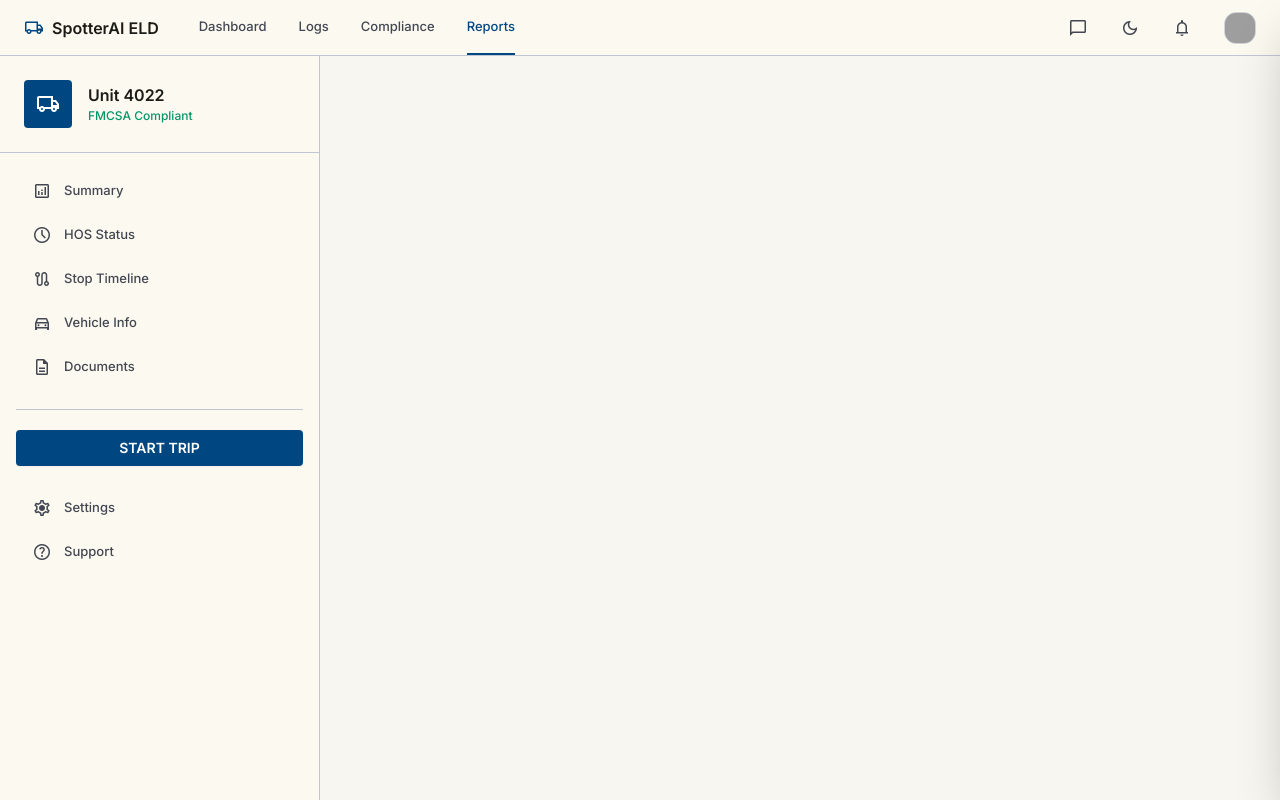
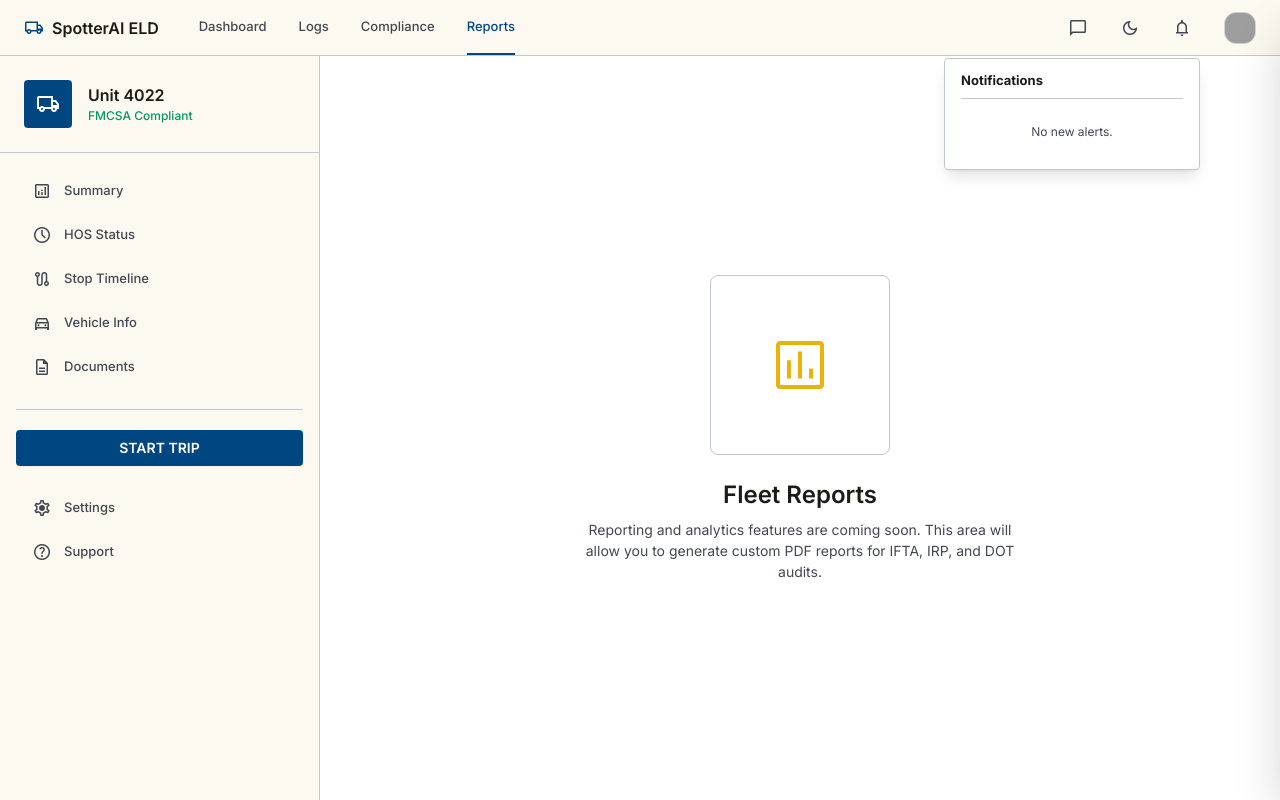
Before and after one commit to Aayush10530/Spotter, a React (Create React App) app in the folder frontend/: page /reports in a window 1280 px wide. Both pictures are taken after a click on the element "notifications". Built offline with nearby package versions, Linux system fonts and the light colour scheme; no server answers; grey boxes are pictures that could not be loaded.

Commit message:
Add Compliance and Reports placeholder pages and update routing

```diff
--- a/frontend/src/App.jsx
+++ b/frontend/src/App.jsx
@@ -4,6 +4,8 @@
 import TripPlanner from './pages/TripPlanner';
 import FleetDashboard from './pages/FleetDashboard';
 import Dashboard from './pages/Dashboard';
+import CompliancePlaceholder from './pages/CompliancePlaceholder';
+import ReportsPlaceholder from './pages/ReportsPlaceholder';
 
 function App() {
   return (
@@ -12,6 +14,8 @@
         <Route path="/" element={<TripPlanner />} />
         <Route path="/fleet" element={<FleetDashboard />} />
         <Route path="/dashboard" element={<Dashboard />} />
+        <Route path="/compliance" element={<CompliancePlaceholder />} />
+        <Route path="/reports" element={<ReportsPlaceholder />} />
       </Routes>
     </MainLayout>
   );
--- a/frontend/src/components/layout/TopNav.jsx
+++ b/frontend/src/components/layout/TopNav.jsx
@@ -1,9 +1,10 @@
-import React from 'react';
+import React, { useState } from 'react';
 import { Link, useLocation } from 'react-router-dom';
 
 function TopNav({ isDarkMode, toggleDarkMode, openChat }) {
   const location = useLocation();
   const currentPath = location.pathname;
+  const [showNotifications, setShowNotifications] = useState(false);
 
   return (
     <nav className="fixed top-0 left-0 w-full z-50 flex justify-between items-center px-6 h-[56px] border-b border-outline-variant bg-surface dark:bg-[#121212] dark:border-gray-800">
@@ -24,7 +25,7 @@
       </div>
 
       {/* Right side: Utilities */}
-      <div className="flex items-center gap-4 text-on-surface-variant dark:text-gray-300">
+      <div className="flex items-center gap-4 text-on-surface-variant dark:text-gray-300 relative">
         <span
           onClick={openChat}
           className="material-symbols-outlined cursor-pointer hover:bg-surface-container-high dark:hover:bg-gray-800 p-2 rounded-full transition-colors text-[20px]"
@@ -39,15 +40,24 @@
         >
           {isDarkMode ? 'light_mode' : 'dark_mode'}
         </span>
+        <div className="relative">
           <span
+            onClick={() => setShowNotifications(!showNotifications)}
             className="material-symbols-outlined cursor-pointer hover:bg-surface-container-high dark:hover:bg-gray-800 p-2 rounded-full transition-colors text-[20px]"
             title="Notifications"
           >
             notifications
           </span>
+          {showNotifications && (
+            <div className="absolute right-0 top-12 w-64 bg-white dark:bg-[#1C1C1E] border border-outline-variant dark:border-gray-800 rounded-lg shadow-lg py-3 px-4 z-50 animate-in fade-in slide-in-from-top-2">
+              <h4 className="text-[13px] font-bold text-on-surface dark:text-white mb-2 pb-2 border-b border-outline-variant dark:border-gray-800">Notifications</h4>
+              <p className="text-[12px] text-on-surface-variant dark:text-gray-400 text-center py-4">No new alerts.</p>
+            </div>
+          )}
+        </div>
 
         {/* User Avatar */}
-        <div className="w-8 h-8 rounded-full bg-gray-300 dark:bg-gray-600 ml-2 overflow-hidden border border-gray-300 dark:border-gray-600">
+        <div className="w-8 h-8 rounded-full bg-gray-300 dark:bg-gray-600 ml-2 overflow-hidden border border-gray-300 dark:border-gray-600" title="User Profile">
            <img src="https://i.pravatar.cc/100?img=11" alt="User Profile" className="w-full h-full object-cover" />
         </div>
       </div>
--- /dev/null
+++ b/frontend/src/pages/CompliancePlaceholder.jsx
@@ -0,0 +1,17 @@
+import React from 'react';
+
+function CompliancePlaceholder() {
+  return (
+    <div className="flex flex-col items-center justify-center h-full p-8 text-center bg-white dark:bg-[#121212]">
+      <div className="w-[180px] h-[180px] bg-surface-container-lowest dark:bg-[#1E1E20] rounded-xl flex items-center justify-center mb-6 border border-outline-variant dark:border-gray-800">
+        <span className="material-symbols-outlined text-[64px] text-primary">verified_user</span>
+      </div>
+      <h1 className="text-2xl font-semibold text-on-surface dark:text-white mb-2">Compliance Overview</h1>
+      <p className="text-[14px] text-on-surface-variant dark:text-gray-400 max-w-md">
+        This module is currently under development. Soon you will be able to review detailed HOS violation reports and driver compliance history here.
+      </p>
+    </div>
+  );
+}
+
+export default CompliancePlaceholder;
--- /dev/null
+++ b/frontend/src/pages/ReportsPlaceholder.jsx
@@ -0,0 +1,17 @@
+import React from 'react';
+
+function ReportsPlaceholder() {
+  return (
+    <div className="flex flex-col items-center justify-center h-full p-8 text-center bg-white dark:bg-[#121212]">
+      <div className="w-[180px] h-[180px] bg-surface-container-lowest dark:bg-[#1E1E20] rounded-xl flex items-center justify-center mb-6 border border-outline-variant dark:border-gray-800">
+        <span className="material-symbols-outlined text-[64px] text-[#eab308]">assessment</span>
+      </div>
+      <h1 className="text-2xl font-semibold text-on-surface dark:text-white mb-2">Fleet Reports</h1>
+      <p className="text-[14px] text-on-surface-variant dark:text-gray-400 max-w-md">
+        Reporting and analytics features are coming soon. This area will allow you to generate custom PDF reports for IFTA, IRP, and DOT audits.
+      </p>
+    </div>
+  );
+}
+
+export default ReportsPlaceholder;
```
Lines whose indentation alone changed are shown as unchanged.
